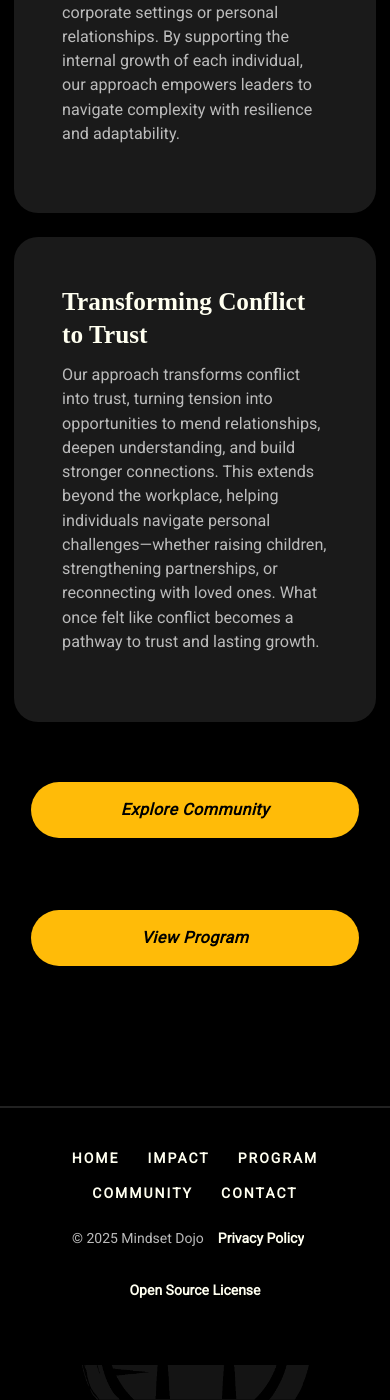
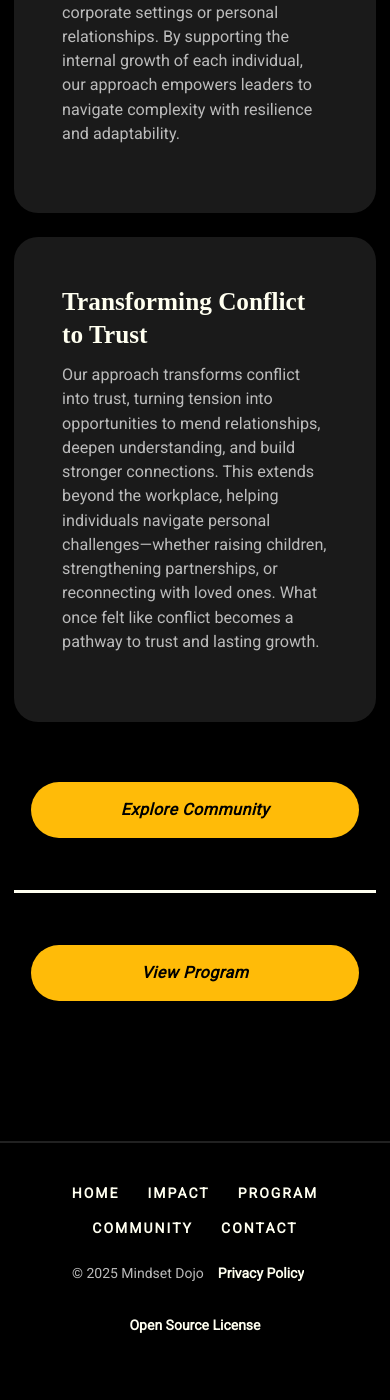
Before and after one commit to mindset-dojo/mindset-dojo.github.io, a Jekyll site: the page built from index.md, in a window 390 px wide and 1400 px high, scrolled down 2098 px. Built offline with Jekyll 4.4.1, drawn with Linux system fonts in a browser that asks for light colours; some web fonts are replaced.

Commit message:
Added mobile specific code for .button-vertical-divider that accounts for the buttons stacking vertically on mobile by making the .button-vertical-divider into an horizontal divider like the <hr> tag on md.css.

```diff
--- a/assets/css/md.css
+++ b/assets/css/md.css
@@ -289,6 +289,7 @@
     display: none;
 }
 
+
 .md-cta-group {
     display: flex;
     gap: 36px;
@@ -301,6 +302,17 @@
   display: inline-block; /* allow height/width */
   border-left: 3px solid var(--light-color-primary); /* match <hr> style */
   align-self: stretch;   /* match the height of the button group */
+}
+
+/* On small screens, switch to a horizontal divider */
+@media (max-width: 600px) {
+  .button-vertical-divider {
+    border-left: none;
+    border-top: 3px solid var(--light-color-primary);
+    width: 100%;         /* full width */
+    height: 0;           /* no height needed */
+    margin: 16px 0;      /* match the <hr> spacing */
+  }
 }
 
 @media (max-width: 576px) {
```
